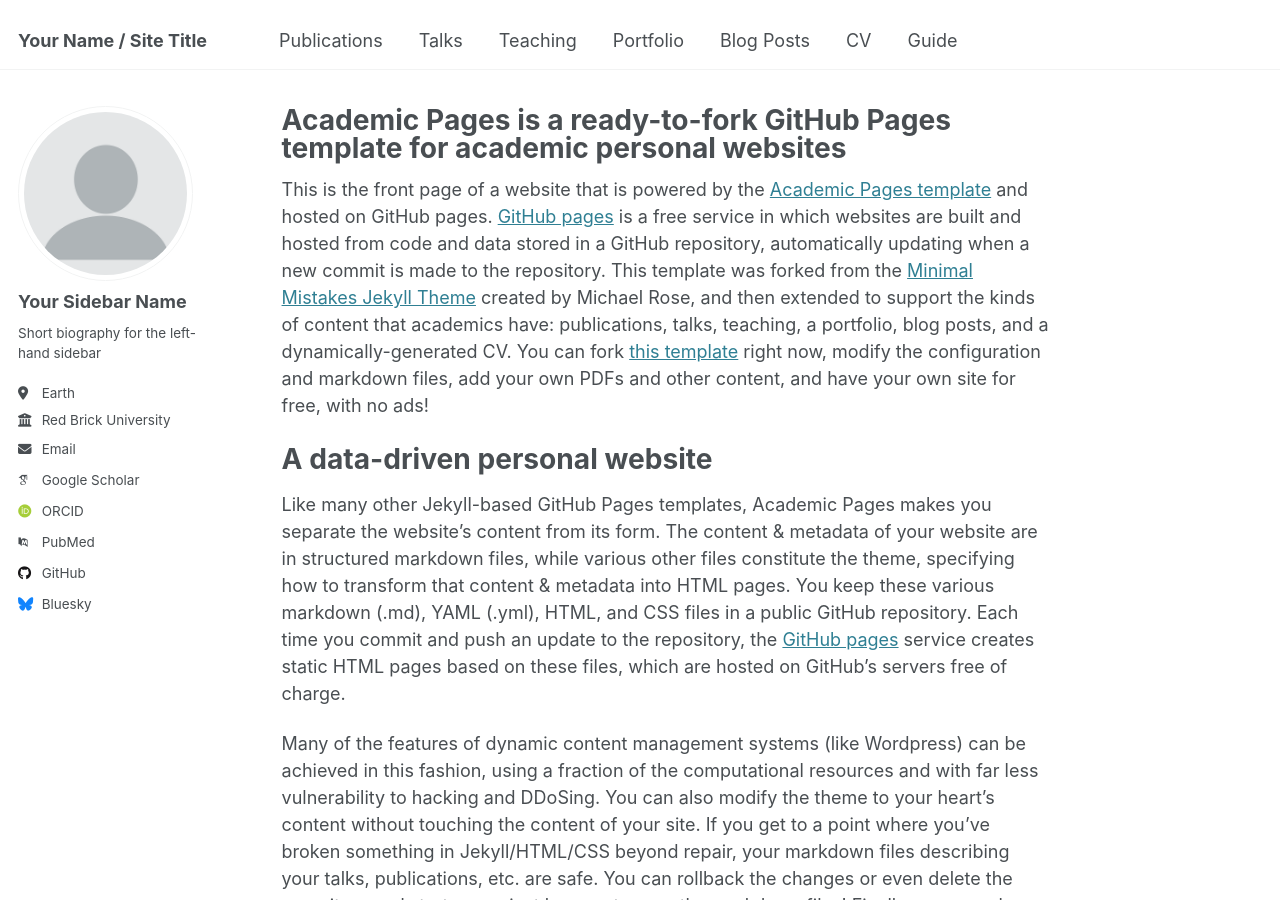
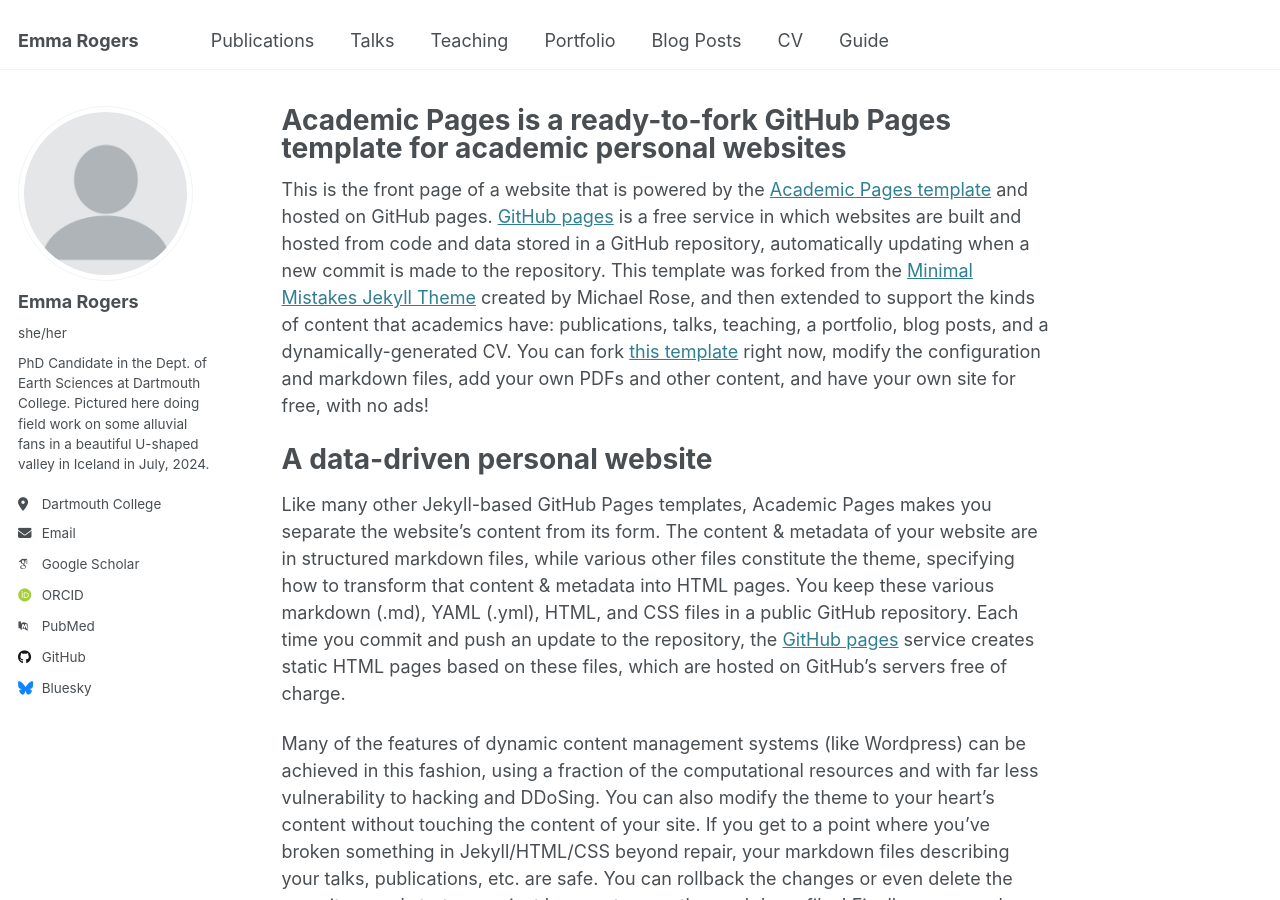
Before and after one commit to EmmaRogersGR/EmmaRogersGR.github.io, a Jekyll site: the page built from _pages/about.md, in a window 1280 px wide and 900 px high. Built offline with Jekyll 4.4.1, drawn with Linux system fonts in a browser that asks for light colours; some web fonts are replaced.

Commit message:
Update _config.yml
update name

```diff
--- a/_config.yml
+++ b/_config.yml
@@ -9,7 +9,7 @@
 # Basic Site Settings
 locale                   : "en-US"
 site_theme               : "default"
-title                    : "Your Name / Site Title"
+title                    : "Emma Rogers"
 title_separator          : "-"
 name                     : &name "Your Name"
 description              : &description "personal description"
@@ -23,11 +23,11 @@ repository               : "academicpages/academicpages.github.io"
 author:
   # Biographic information
   avatar           : "profile.png"
-  name             : "Your Sidebar Name"
-  pronouns         : # example: "she/her"
-  bio              : "Short biography for the left-hand sidebar"
-  location         : "Earth"
-  employer         : "Red Brick University"
+  name             : "Emma Rogers"
+  pronouns         : "she/her"
+  bio              : "PhD Candidate in the Dept. of Earth Sciences at Dartmouth College. Pictured here doing field work on some alluvial fans in a beautiful U-shaped valley in Iceland in July, 2024."
+  location         : "Dartmouth College"
+  employer         : #"Red Brick University"
   uri              : # URL
   email            : "none@example.org"
 
```
